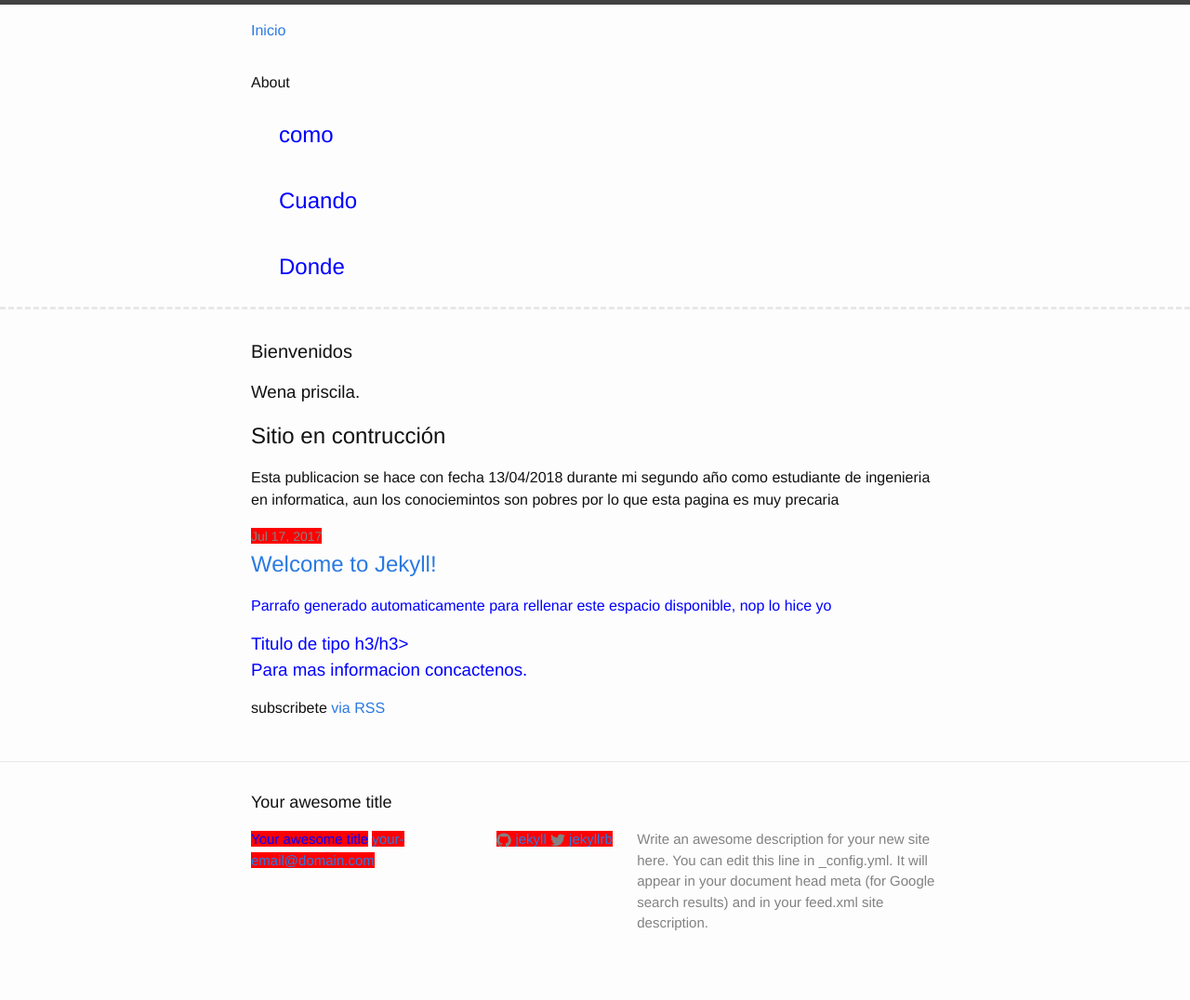
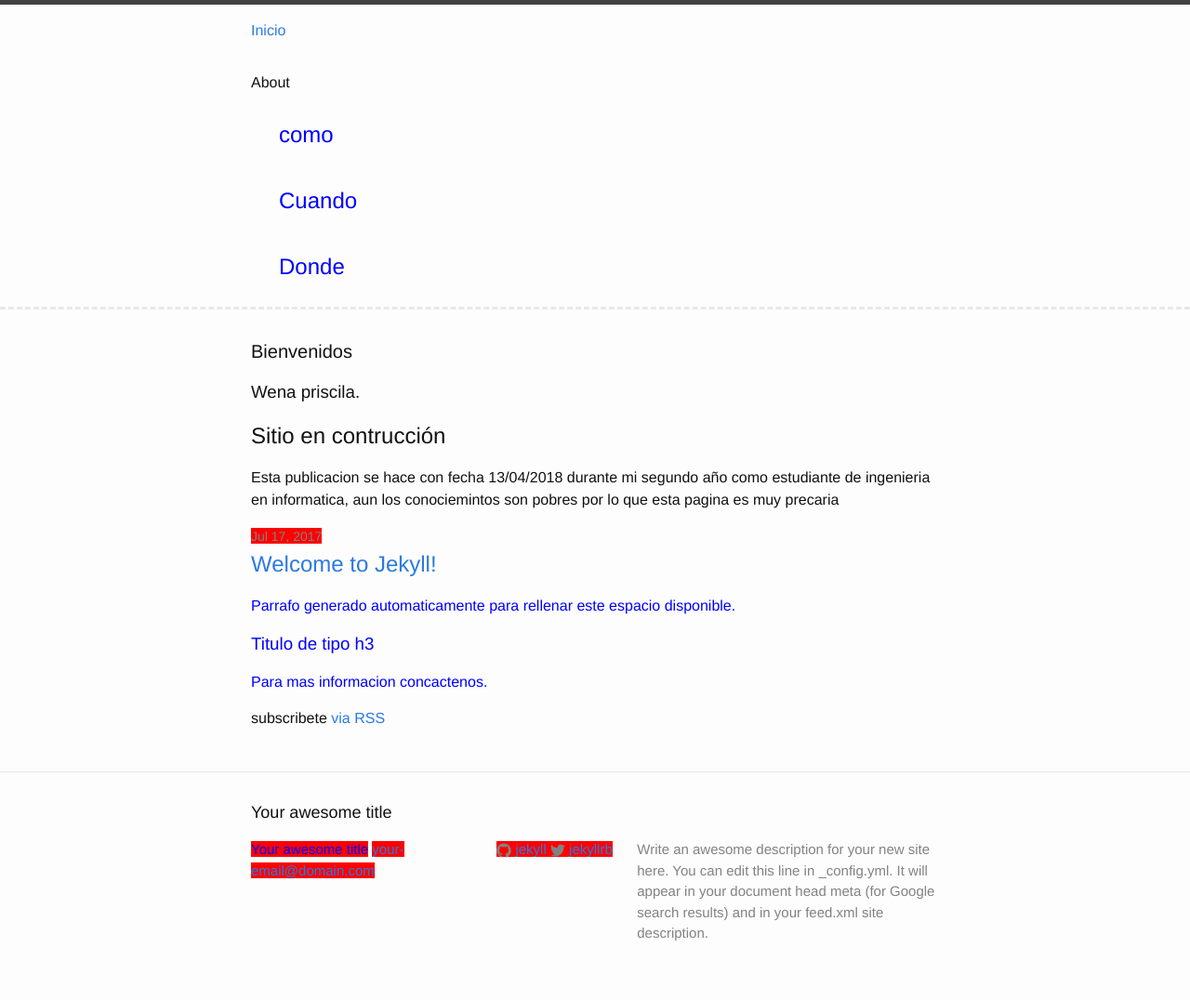
Before and after one commit to Dunkelcodea/Dunkelcodea.github.io, a Jekyll site: the page built from index.html, in a window 1280 px wide. Shown: the whole page at 93% size. Built offline with Jekyll 4.4.1, drawn with Linux system fonts in a browser that asks for light colours.

Commit message:
Update index.html

```diff
--- a/index.html
+++ b/index.html
@@ -17,11 +17,11 @@ layout: default
         <h2>
           <a class="post-link" href="{{ post.url | prepend: site.baseurl }}">{{ post.title }}</a>
         </h2>
-        <P>Parrafo generado automaticamente para rellenar este espacio disponible, nop lo hice yo</p>
+        <P>Parrafo generado automaticamente para rellenar este espacio disponible.</p>
       </li>
     {% endfor %}
     <li>
-      <h3>Titulo de tipo h3/h3>
+      <h3>Titulo de tipo h3</h3>
       <p>Para mas  informacion concactenos.</p>
     </li>
   </ul>
```
